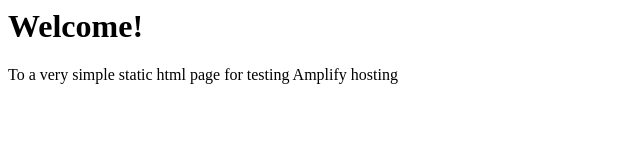
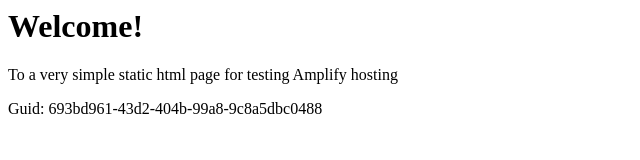
Before and after one commit to aws-aemilia-syd/Github-PR-Commit-Integration-Test-DoNotTouch-v1-preprod-ap-southeast-2, a website: page src/index.html in a window 1280 px wide. Shown: the whole page, without its empty margins (0-640 px from the left). Drawn offline with Linux system fonts and the light colour scheme.

Commit message:
commit from integ tests

```diff
--- a/src/index.html
+++ b/src/index.html
@@ -1,3 +1,5 @@
+
+
 <html lang="en">
 
 <head>
@@ -10,6 +12,6 @@
 <body>
     <h1>Welcome!</h1>
     <p>To a very simple static html page for testing Amplify hosting</p>
-</body>
+    <p>Guid: 693bd961-43d2-404b-99a8-9c8a5dbc0488</p></body>
 
 </html>
```
